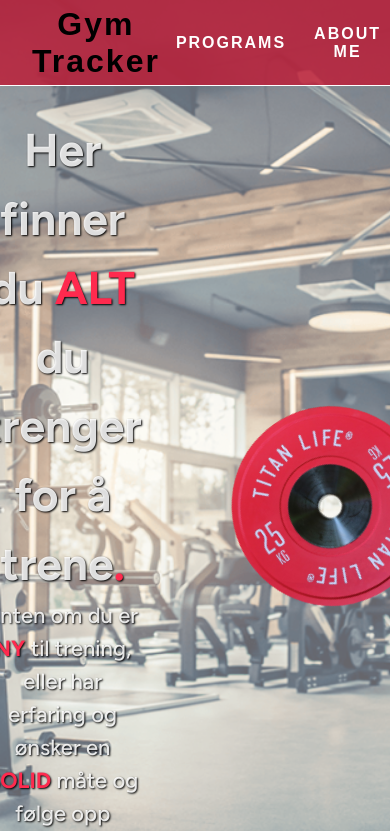
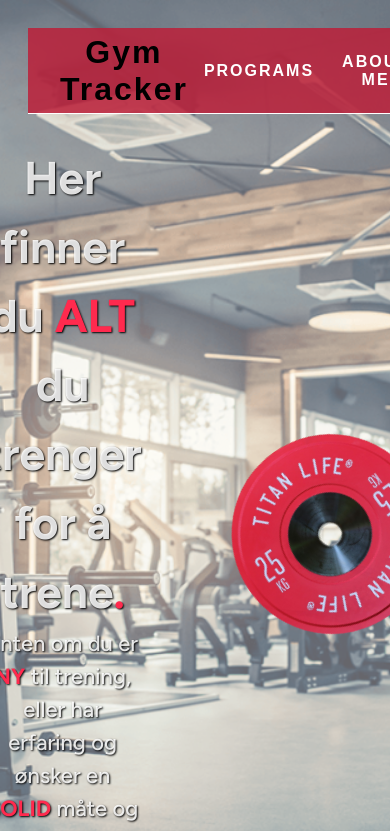
Before and after one commit to Jostein24sfj/gym-tracker, a React (Vite) app: page / in a window 390 px wide. Shown: the top 831 px of the page. Built offline with nearby package versions, Linux system fonts and the light colour scheme.

Commit message:
added media

```diff
--- a/src/index.css
+++ b/src/index.css
@@ -46,3 +46,38 @@ body::before {
 .textShadow {
   text-shadow: 1px 1px 2px black;
 }
+
+@media screen and (max-width: 1080px) {
+  /* body {
+    gap: 98px;
+    grid-template-columns: 1fr 1fr 1fr;
+  } */
+  body {
+    /* gap: 48px; */
+    /* padding: 48px 100px; */
+  }
+}
+
+@media screen and (max-width: 768px) {
+  /* body {
+
+    gap: 100px;
+    grid-template-columns: 1fr 1fr;
+  } */
+  body {
+    gap: 28px;
+    /* padding: 28px 48px; */
+  }
+}
+
+@media screen and (max-width: 425px) {
+  /* body {
+
+    gap: 100px;
+    grid-template-columns: 1fr 1fr;
+  } */
+  body {
+    gap: 28px;
+    padding: 28px 28px;
+  }
+}
```
